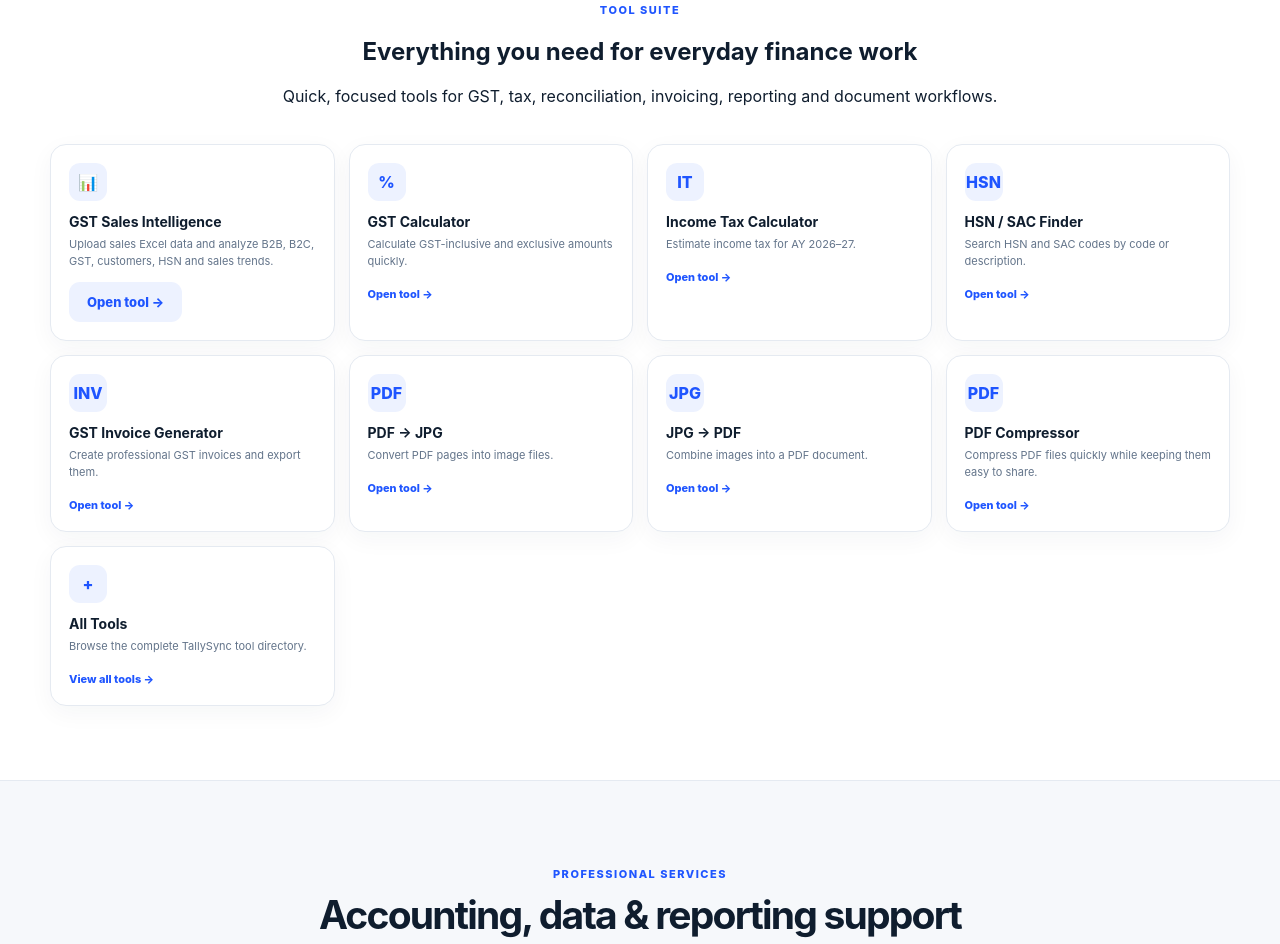
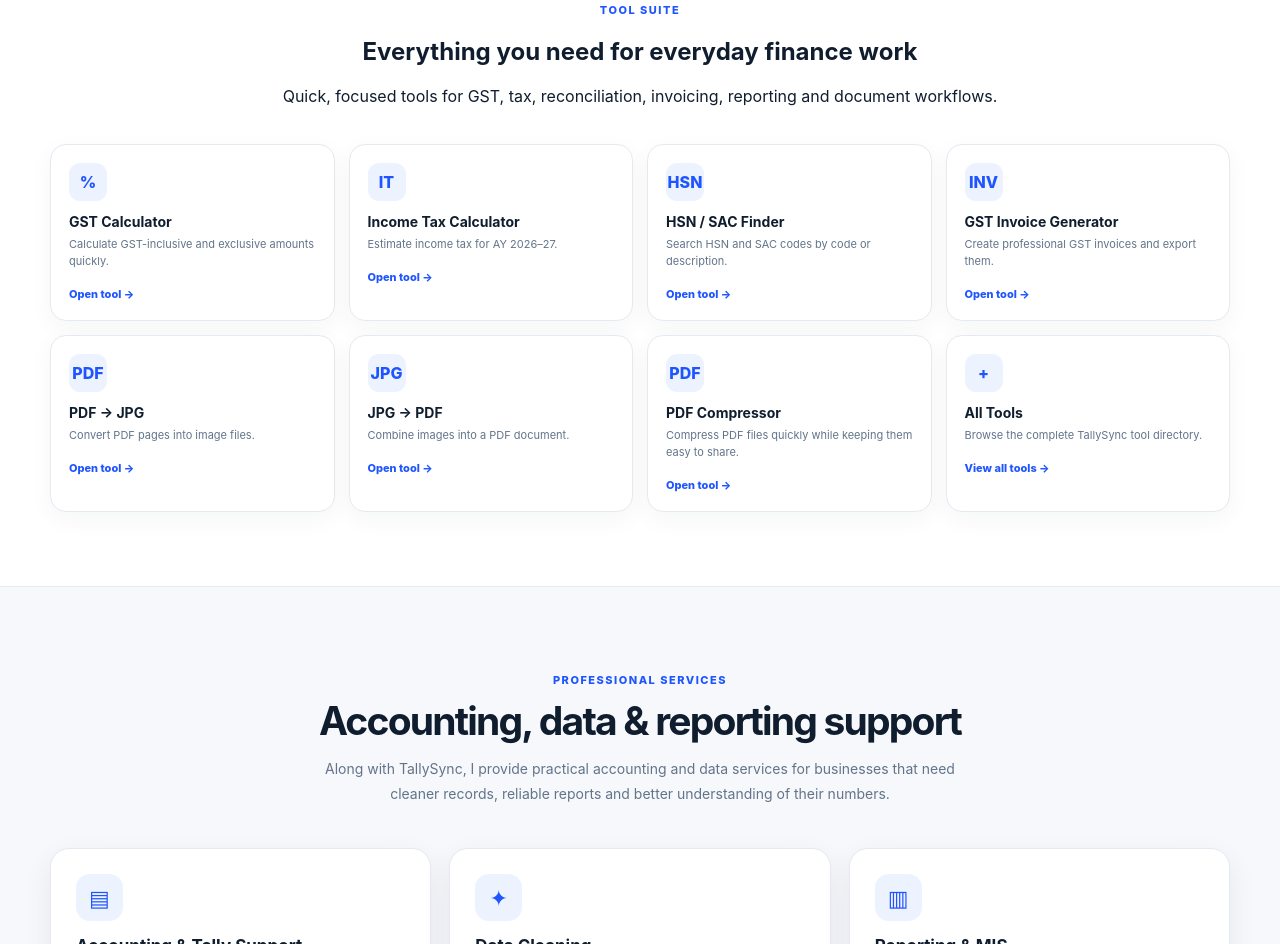
Before and after one commit to Sumanthakur8/TallySync, a plain HTML site: page index.html in a window 1280 px wide. Shown: the part 852-1796 px from the top of the page. Drawn offline with Linux system fonts and the light colour scheme.

Commit message:
Add files via upload

```diff
--- a/index.html
+++ b/index.html
@@ -73,12 +73,6 @@
 <section id="tools" class="tools-section"><div class="container">
   <div class="center"><div class="kicker">Tool suite</div><h2>Everything you need for everyday finance work</h2><p class="lead">Quick, focused tools for GST, tax, reconciliation, invoicing, reporting and document workflows.</p></div>
   <div class="tool-grid">
-<a class="tool-card" href="sales-analyzer.html">
-  <div class="tool-icon">📊</div>
-  <h3>GST Sales Intelligence</h3>
-  <p>Upload sales Excel data and analyze B2B, B2C, GST, customers, HSN and sales trends.</p>
-  <span class="btn ghost">Open tool →</span>
-</a>
     <a class="tool-card" href="gst-calculator.html"><div class="tool-icon">%</div><h3>GST Calculator</h3><p>Calculate GST-inclusive and exclusive amounts quickly.</p><span class="tool-link">Open tool →</span></a>
 
 
```
Also changed, not shown: all-tools.html (+1 -1 lines).
